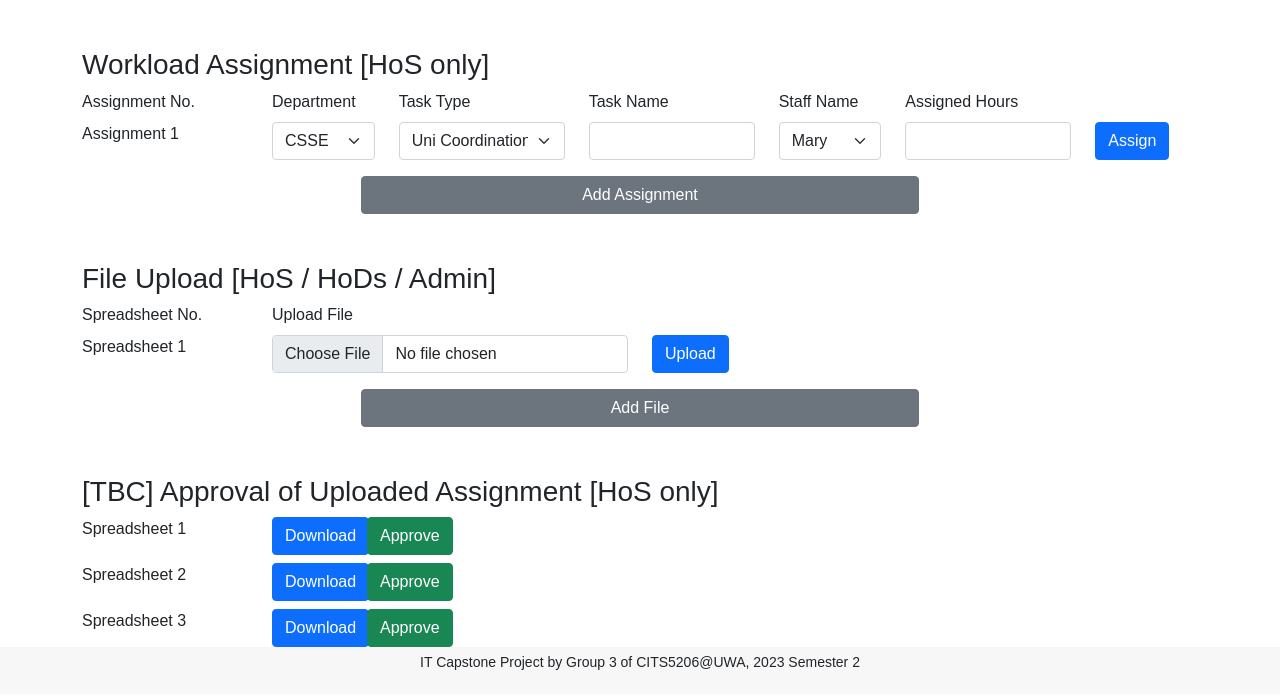
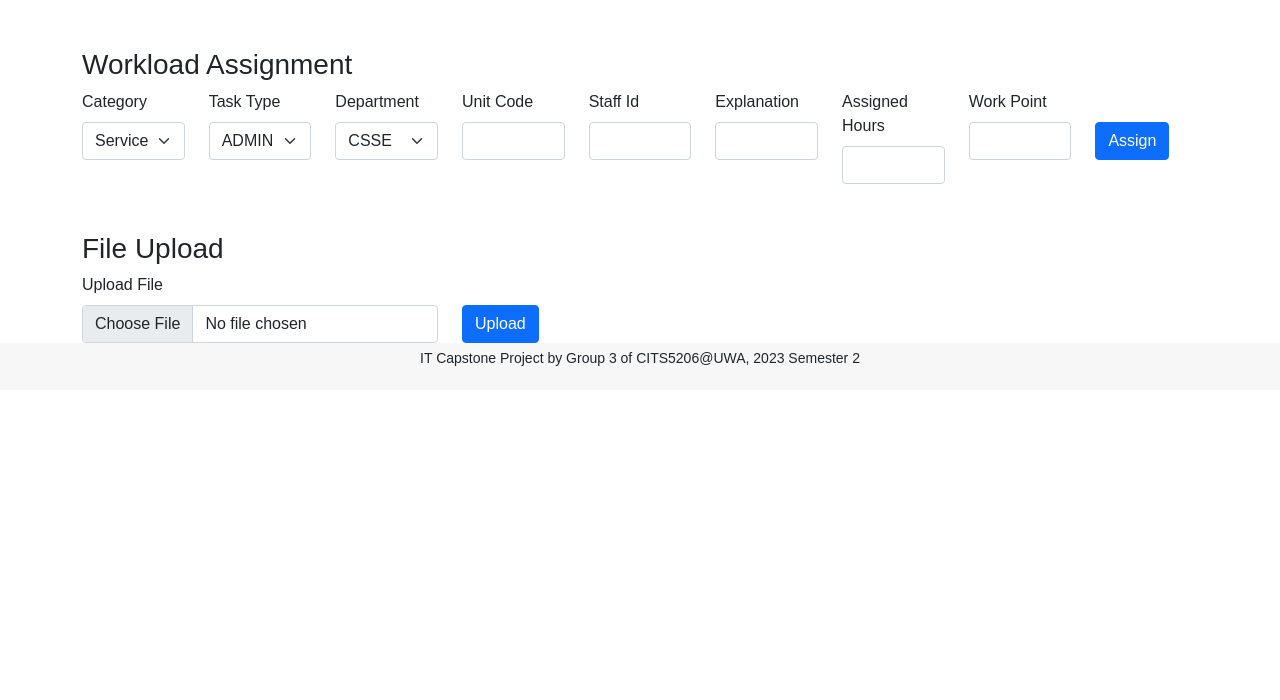
Before and after one commit to yylocky/CITS5206-Group3, a Flask app: page /assign_workload in a window 1280 px wide. Shown: the part 100-800 px from the top of the page. Run offline with Flask 3, Linux system fonts and the light colour scheme; the visitor is signed in with stand-in values (Sample User, id 1); parts of the project's set-up code (start-up, migrations or seed data) failed here and were passed over; some libraries are stand-ins or nearby versions.

Commit message:
update issue11

```diff
--- a/app/templates/assign_workload.html
+++ b/app/templates/assign_workload.html
@@ -10,78 +10,86 @@ href="{{ url_for('static', filename='css/view_workload.css') }}"
 />
 <div class="container mt-5">
   <!-- Workload Assignment Section -->
-  <h3>Workload Assignment [HoS only]</h3>
+  <h3>Workload Assignment </h3>
+    <div id="myModal" class="modal">
+      <div class="modal-content">
+        <span class="close" id="closeModal">&times;</span>
+        <label for="contractHour">Enter Contract Hour:</label>
+        <input type="text" id="contractHour">
+        <button id="submitContractHour">Submit</button>
+      </div>
+    </div>
+
     <div class="assignmentContainer">
+      <form id="assignmentForm" method="POST" action="/assign">
         <div class="row mt-2 assignmentRow">
-      <div class="col-2">
-        <label class="form-label">Assignment No.</label>
-        Assignment 1
+          <div class="col">
+            <label for="category" class="form-label">Category</label>
+            <select id="category" class="form-select" name="category" onchange="updateTaskType()">
+              <option value="Service">Service</option>
+              <option value="Teaching">Teaching</option>
+              <option value="Research">Research</option>
+              <option value="Leave">Leave</option>
+            </select>
+            <br>
+          </div>
+          <div class="col">
+            <label for="taskType" class="form-label">Task Type</label>
+            <select class="form-select" id="taskType" name="taskType">
+              <!-- Task options will potentially be here -->
+            </select>
           </div>
           <div class="col">
             <label for="department" class="form-label">Department</label>
-        <select class="form-select" id="department">
+            <select class="form-select" id="department" name="department">
               {% for dept in ["CSSE", "M&S", "Physics"] %}
               <option value="{{ dept }}">{{ dept }}</option>
               {% endfor %}
-          <!--
-          For MySQL data fetching:
-          {% for dept in departments_from_database %}
-          <option value="{{ dept.id }}">{{ dept.name }}</option>
-          {% endfor %}
-          -->
             </select>
           </div>
-      <div class="col-2">
-        <label for="taskType" class="form-label">Task Type</label>
-        <select class="form-select" id="taskType">
-          {% for task in ["Uni Coordination", "Project Supervision",
-          "Administration"] %}
-          <option value="{{ task }}">{{ task }}</option>
-          {% endfor %}
-        </select>
-      </div>
-      <div class="col-2">
-        <label for="taskName" class="form-label">Task Name</label>
-        <input type="text" class="form-control" id="taskName" required />
-        <small class="form-text text-danger" style="display: none"
-          >Invalid input</small
-        >
+          <!-- Moving Unit Code here -->
+          <div class="col">
+            <label for="unitCode" class="form-label">Unit Code</label>
+            <input type="text" class="form-control" id="unitCode" name="unitCode" />
+            <small class="form-text text-danger" style="display: none">Invalid input</small>
           </div>
           <div class="col">
-        <label for="staffName" class="form-label">Staff Name</label>
-        <select class="form-select" id="staffName">
-          <option value="Mary">Mary</option>
-          <option value="Tom">Tom</option>
-          <option value="John">John</option>
-        </select>
+            <label for="staffId" class="form-label">Staff Id</label>
+            <input type="number" class="form-control" id="staffId" name="staffId" onblur="updatePointDisplay()" required/>
+            <small class="form-text text-danger" id="errorText" style="display: none">Invalid input: Please enter an integer.</small>
+            <br>
         </div>
-      <div class="col-2">
+          <div class="col">
+            <label for="explanation" class="form-label">Explanation</label>
+            <input type="text" class="form-control" id="explanation" name="explanation" required />
+            <small class="form-text text-danger" style="display: none">Invalid input</small>
+          </div>
+          <div class="col">
             <label for="assignedHours" class="form-label">Assigned Hours</label>
-        <input type="text" class="form-control" id="assignedHours" />
-        <small class="form-text text-danger" style="display: none"
-          >Invalid input</small
-        >
+            <input type="text" class="form-control" id="assignedHours" name="assignedHours" onblur="updatePointDisplay()"/>
+            <small class="form-text text-danger" style="display: none">Invalid input</small>
           </div>
-      <div class="col d-flex align-items-end">
-        <button class="btn btn-primary me-2">Assign</button>
+          <div class="col">
+            <label for="workPoint" class="form-label">Work Point</label>
+            <input type="text" class="form-control" id="workPoint" name="workPoint" />
+            <small class="form-text text-danger" style="display: none">Invalid input</small>
+          </div>
+          <div class="col">
+            <label style="visibility: hidden" for="option" class="form-label">Work Point</label>
+            <button type="submit" class="btn btn-primary me-2">Assign</button>
           </div>
         </div>
-    <button
-      class="btn btn-secondary mt-3 d-grid gap-2 col-6 mx-auto"
-      onclick="addAssignmentRow()"
-    >
-      Add Assignment
-    </button>
+      </form>
     </div>
 
   <!-- File Upload Section -->
-  <h3 class="mt-5">File Upload [HoS / HoDs / Admin]</h3>
+  <h3 class="mt-5">File Upload </h3>
   <div class="uploadContainer">
     <div class="row mt-2 uploadRow">
-      <div class="col-2">
-        <label class="form-label">Spreadsheet No.</label>
-        Spreadsheet 1
-      </div>
+
+
+
+
       <div class="col-4">
         <label for="uploadFile" class="form-label">Upload File</label>
         <input
@@ -98,147 +106,248 @@ href="{{ url_for('static', filename='css/view_workload.css') }}"
         <button class="btn btn-primary me-2">Upload</button>
       </div>
     </div>
-    <button
-      class="btn btn-secondary mt-3 d-grid gap-2 col-6 mx-auto"
-      onclick="addUploadRow()"
-    >
-      Add File
-    </button>
-  </div>
-
-  <!-- Approval of Uploaded Assignment Section -->
-  <h3 class="mt-5">[TBC] Approval of Uploaded Assignment [HoS only]</h3>
-  <div class="approvalContainer">
-    {% for spreadsheet in ["Spreadsheet 1", "Spreadsheet 2", "Spreadsheet 3"] %}
-    <div class="row mt-2 approvalRow">
-      <div class="col-2">{{ spreadsheet }}</div>
-      <div class="col-1">
-        <button class="btn btn-primary">Download</button>
-      </div>
-      <div class="col">
-        <button class="btn btn-success">Approve</button>
-      </div>
-    </div>
-    {% endfor %}
   </div>
 </div>
 
 <script>
-  let asgNumber = 1;
-
-  function addAssignmentRow() {
-    // Increment the assignment number
-    asgNumber += 1;
-
-    // Define the new row's HTML content
-    let newRowHTML = `
-      <div class="row mt-2 assignmentRow">
-        <div class="col-2">
-          Assignment ${asgNumber}
-        </div>
-        <div class="col">
-          <select class="form-select" id="department">
-            {% for dept in ["CSSE", "M&S", "Physics"] %}
-            <option value="{{ dept }}">{{ dept }}</option>
-            {% endfor %}
-            <!--
-            For MySQL data fetching:
-            {% for dept in departments_from_database %}
-            <option value="{{ dept.id }}">{{ dept.name }}</option>
-            {% endfor %}
-            -->
-          </select>
-        </div>
-        <div class="col-2">
-          <select class="form-select" id="taskType">
-            {% for task in ["Uni Coordination", "Project Supervision",
-            "Administration"] %}
-            <option value="{{ task }}">{{ task }}</option>
-            {% endfor %}
-          </select>
-        </div>
-        <div class="col-2">
-          <input type="text" class="form-control" id="taskName" required />
-          <small class="form-text text-danger" style="display: none"
-            >Invalid input</small
-          >
-        </div>
-        <div class="col">
-          <select class="form-select" id="staffName">
-            <option value="Mary">Mary</option>
-            <option value="Tom">Tom</option>
-            <option value="John">John</option>
-          </select>
-        </div>
-        <div class="col-2">
-          <input
-            type="text"
-            class="form-control"
-            id="assignedHours"
-          />
-          <small class="form-text text-danger" style="display: none"
-            >Invalid input</small
-          >
-        </div>
-        <div class="col d-flex align-items-end">
-          <button class="btn btn-primary me-2">Assign</button>
-          <button class="btn btn-danger me-2" onclick="removeAsgRow(this)">
-            Remove
-          </button>
-        </div>
-      </div>
-    `;
-
-    // Get the last assignment row
-    let assignmentRows = document.querySelectorAll(".assignmentRow");
-    let lastRow = assignmentRows[assignmentRows.length - 1];
-
-    // Add the new row below the last row
-    lastRow.insertAdjacentHTML("afterend", newRowHTML);
+    function openModal() {
+      var modal = document.getElementById("myModal");
+      modal.style.display = "block";
     }
 
-  function removeAsgRow(btnElement) {
-    asgNumber -= 1;
-    let row = btnElement.closest(".row");
-    row.remove();
+    function closeModal() {
+      var modal = document.getElementById("myModal");
+      modal.style.display = "none";
     }
 
-  let sprNumber = 1;
+    document.getElementById("submitContractHour").addEventListener("click", function() {
+      var contractHourInput = document.getElementById("contractHour");
+      var contractHour = parseFloat(contractHourInput.value);
 
-  function addUploadRow() {
-    // Increment the spreadsheet number
-    sprNumber += 1;
+      if (!isNaN(contractHour)) {
+      var assignedHour = parseFloat(document.getElementById("assignedHours").value);
+      document.getElementById("workPoint").textContent = assignedHour / contractHour;
+      document.getElementById("workPoint").value = assignedHour / contractHour;
 
-    // Define the new row's HTML content
-    let newRowHTML = `
-      <div class="row mt-2 uploadRow">
-        <div class="col-2">
-          Spreadsheet ${sprNumber}
-        </div>
-        <div class="col-4">
-          <input type="file" class="form-control" accept=".xlsx, .xls, .csv, .tsv">
-        </div>
-        <div class="col d-flex align-items-end">
-          <button class="btn btn-primary me-2">Upload</button>
-          <button class="btn btn-danger me-2" onclick="removeSprRow(this)">
-            Remove
-          </button>
-        </div>
-      </div>
-    `;
+        closeModal();
+      } else {
+        alert("Please enter a valid contract hour.");
+      }
+    });
 
-    // Get the last upload row
-    let uploadRows = document.querySelectorAll(".uploadRow");
-    let lastRow = uploadRows[uploadRows.length - 1];
+    function updatePointDisplay() {
+        var inputText = document.getElementById("staffId").value;
+        var inputText2 = document.getElementById("assignedHours").value;
 
-    // Add the new row below the last row
-    lastRow.insertAdjacentHTML("afterend", newRowHTML);
+        if (inputText != "" && inputText2 != "") {
+            var xhr = new XMLHttpRequest();
+            xhr.open("POST", "/getpoint", true);
+            xhr.setRequestHeader("Content-Type", "application/x-www-form-urlencoded;charset=UTF-8");
+
+            xhr.onload = function () {
+                if (xhr.status === 200) {
+                    var response = JSON.parse(xhr.responseText);
+
+                    if (response.hasOwnProperty("contract_hour")) {
+                        var contractHour = parseFloat(response.contract_hour);
+                        var assignedHour = parseFloat(inputText2);
+                        document.getElementById("workPoint").value = assignedHour / contractHour;
+
+                    } else {
+                        {#var errorDiv = document.getElementById("errorDiv");#}
+                        {#errorDiv.textContent = "User not found."; // #}
+                        {#console.error("User not found.");#}
+                        {#errorDiv.style.display = "block";
+                        {#document.getElementById("workPoint").textContent = "";#}
+                        openModal();
+                    }
+                } else {
+                    console.error("Error: " + xhr.status);
+                }
+            };
+
+            var data = "staffId=" + encodeURIComponent(inputText);
+            xhr.send(data);
+        }
     }
 
-  function removeSprRow(btnElement) {
-    sprNumber -= 1;
-    let row = btnElement.closest(".row");
-    row.remove();
+    function updateTaskType() {
+        var category = document.getElementById("category").value;
+        var taskTypeSelect = document.getElementById("taskType");
+
+        var taskTypes = {
+            Service: ["ADMIN", "GA", "SDS"],
+            Teaching: ["CWS", "TEACH", "UDEV"],
+            Research: ["HDR", "ORES", "RES-MGMT", "RESERV"],
+            Leave: ["LSL", "PL", "SBL"]
+        };
+
+        taskTypeSelect.innerHTML = '';
+
+        taskTypes[category].forEach(function(task) {
+            addOption(taskTypeSelect, task, task);
+        });
+    }
+
+    function addOption(select, text, value) {
+        var option = document.createElement("option");
+        option.text = text;
+        option.value = value;
+        select.appendChild(option);
+    }
+
+    window.onload = function() {
+        document.getElementById("category").value = "Service";
+
+        updateTaskType();
+    };
+
+  // Add an event listener to the "category" selection field
+document.getElementById("category").addEventListener("change", function () {
+  var category = this.value;
+  var unitCodeInput = document.getElementById("unitCode");
+
+  if (category === "Leave") {
+    // If the category is "Leave," hide the input field and show "N/A"
+      unitCodeInput.value = 'N/A'
+    unitCodeInput.readOnly = true;
+  } else {
+    // If the category is not "Leave," show the input field and hide "N/A"
+    unitCodeInput.readOnly = false;
+      unitCodeInput.value = ''
+  }
+});
+
+
+  document.getElementById("staffId").addEventListener("change", function () {
+     var category = document.getElementById("category").value
+      if (category !== "Leave") {
+          return
+      }
+          console.log('Leave')
+
+
+  var staffIdInput = this.value;
+
+  if (staffIdInput !== "") {
+    // Send an AJAX request to retrieve the department for the entered staff ID
+    var xhr = new XMLHttpRequest();
+    xhr.open("POST", "/get_department", true);
+    xhr.setRequestHeader("Content-Type", "application/x-www-form-urlencoded;charset=UTF-8");
+
+    xhr.onload = function () {
+      if (xhr.status === 200) {
+        var response = JSON.parse(xhr.responseText);
+
+        if (response.hasOwnProperty("department")) {
+          // Update the "department" selection field
+          var departmentSelect = document.getElementById("department");
+          departmentSelect.value = response.department;
+        }
+      } else {
+        console.error("Error: " + xhr.status);
+      }
+    };
+
+    var data = "staffId=" + encodeURIComponent(staffIdInput);
+    xhr.send(data);
+  }
+});
+
+  function checkDuplicateTaskAndAssign() {
+  var category = document.getElementById("category").value;
+  var taskType = document.getElementById("taskType").value;
+  var department = document.getElementById("department").value;
+  var staffId = document.getElementById("staffId").value;
+  var explanation = document.getElementById("explanation").value;
+  var unitCode = document.getElementById("unitCode").value;
+  var assignedHours = document.getElementById("assignedHours").value;
+  var workPoint = document.getElementById("workPoint").value;
+
+  // Send an AJAX request to check for duplicate tasks
+  var xhr = new XMLHttpRequest();
+  xhr.open("POST", "/check_duplicate_task", true);
+  xhr.setRequestHeader("Content-Type", "application/x-www-form-urlencoded;charset=UTF-8");
+
+  xhr.onload = function () {
+    if (xhr.status === 200) {
+      var response = JSON.parse(xhr.responseText);
+
+      if (response.is_duplicate) {
+        // Display a confirmation dialog if a duplicate task is found
+        var confirmAssign = confirm("A task with the same content information already exists. Do you want to continue assigning it?");
+        if (!confirmAssign) {
+          // User canceled the assignment
+          return false;
+        }
+      }
+
+      // If no duplicate or user confirms, proceed with the assignment
+        sendAssignRequest()
+        return true;
+    } else {
+      console.error("Error: " + xhr.status);
+      return false
+    }
+  };
+
+  var data = "category=" + encodeURIComponent(category) +
+             "&taskType=" + encodeURIComponent(taskType) +
+             "&department=" + encodeURIComponent(department) +
+             "&staffId=" + encodeURIComponent(staffId) +
+             "&explanation=" + encodeURIComponent(explanation) +
+             "&unitCode=" + encodeURIComponent(unitCode) +
+             "&assignedHours=" + encodeURIComponent(assignedHours) +
+             "&workPoint=" + encodeURIComponent(workPoint);
+
+  xhr.send(data);
+}
+
+
+document.getElementById("assignmentForm").addEventListener("submit", function (e) {
+  e.preventDefault(); // Prevent the default form submission
+    checkDuplicateTaskAndAssign()
+});
+
+  // Function to send the assignment request and handle the response
+function sendAssignRequest() {
+  var category = document.getElementById("category").value;
+  var taskType = document.getElementById("taskType").value;
+  var department = document.getElementById("department").value;
+  var staffId = document.getElementById("staffId").value;
+  var explanation = document.getElementById("explanation").value;
+  var unitCode = document.getElementById("unitCode").value;
+  var assignedHours = document.getElementById("assignedHours").value;
+  var workPoint = document.getElementById("workPoint").value;
+
+  // Create a data object with the assignment details
+  var data = "category=" + encodeURIComponent(category) +
+             "&taskType=" + encodeURIComponent(taskType) +
+             "&department=" + encodeURIComponent(department) +
+             "&staffId=" + encodeURIComponent(staffId) +
+             "&explanation=" + encodeURIComponent(explanation) +
+             "&unitCode=" + encodeURIComponent(unitCode) +
+             "&assignedHours=" + encodeURIComponent(assignedHours) +
+             "&workPoint=" + encodeURIComponent(workPoint);
+
+  // Send an AJAX request to the /assign endpoint
+  var xhr = new XMLHttpRequest();
+  xhr.open("POST", "/assign", true);
+  xhr.setRequestHeader("Content-Type", "application/x-www-form-urlencoded;charset=UTF-8");
+
+  xhr.onload = function () {
+    if (xhr.status === 200) {
+      // Assignment was successful, show the success modal
+        alert('assign success')
+    } else {
+      console.error("Error: " + xhr.status);
+      // Handle the error (e.g., display an error message)
+        alert('assign error')
+    }
+  };
+
+  // Send the data as a URL-encoded string
+  xhr.send(data);
 }
 </script>
 
```
Also changed, not shown: app/static/css/assign_workload.css (+11 -10 lines). Lines whose indentation alone changed are shown as unchanged.
